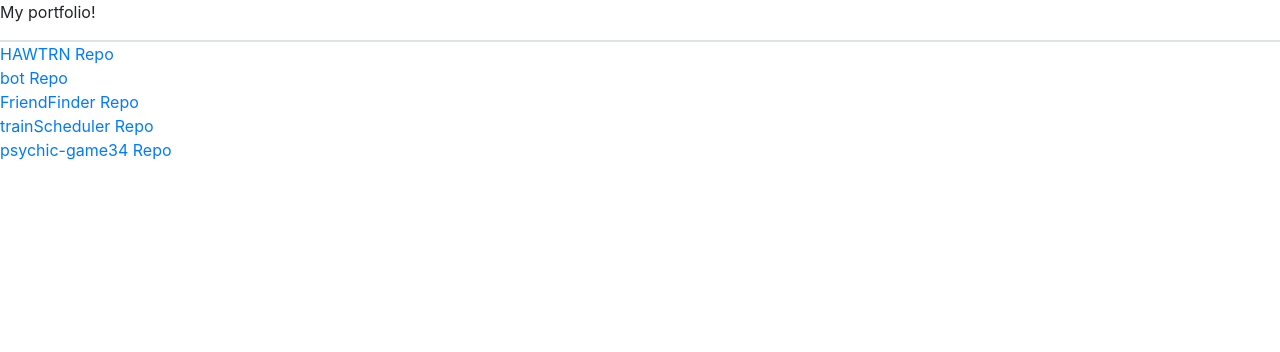
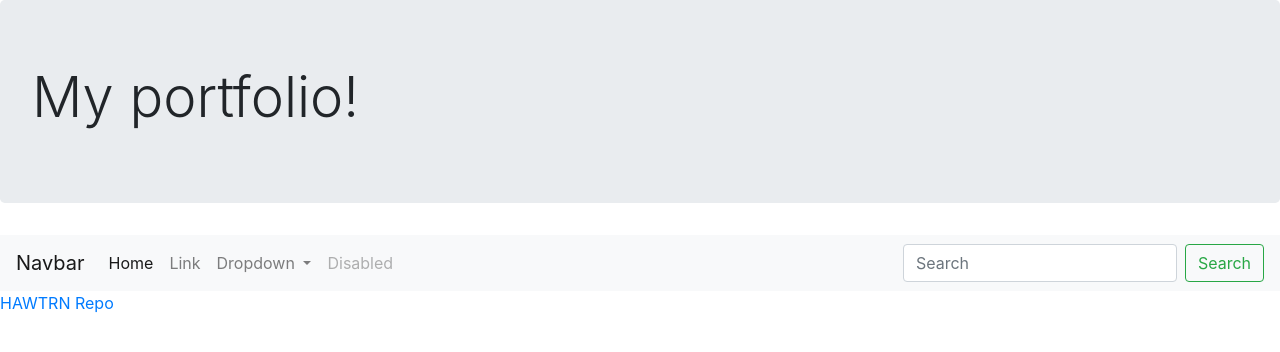
Before and after one commit to sidrobinson/Responsiveness-Assignment, a plain HTML site: page index.html in a window 1280 px wide. Drawn offline with nearby package versions, Linux system fonts and the light colour scheme.

Commit message:
Add files via upload

```diff
--- a/index.html
+++ b/index.html
@@ -9,10 +9,48 @@
 <body>
 
     <!-- Title of page -->
-    <p class="head">My portfolio!</p>
+    <div class="jumbotron">
+        <h1 class="display-4">My portfolio!</h1>
+    </div>
 
-    <!-- Creating a div for space/borderlining -->
-    <div class="border"></div>
+    <!-- Nav bar -->
+    <nav class="navbar navbar-expand-lg navbar-light bg-light">
+        <a class="navbar-brand" href="#">Navbar</a>
+        <button class="navbar-toggler" type="button" data-toggle="collapse" data-target="#navbarSupportedContent"
+            aria-controls="navbarSupportedContent" aria-expanded="false" aria-label="Toggle navigation">
+            <span class="navbar-toggler-icon"></span>
+        </button>
+
+        <div class="collapse navbar-collapse" id="navbarSupportedContent">
+            <ul class="navbar-nav mr-auto">
+                <li class="nav-item active">
+                    <a class="nav-link" href="#">Home <span class="sr-only">(current)</span></a>
+                </li>
+                <li class="nav-item">
+                    <a class="nav-link" href="#">Link</a>
+                </li>
+                <li class="nav-item dropdown">
+                    <a class="nav-link dropdown-toggle" href="#" id="navbarDropdown" role="button"
+                        data-toggle="dropdown" aria-haspopup="true" aria-expanded="false">
+                        Dropdown
+                    </a>
+                    <div class="dropdown-menu" aria-labelledby="navbarDropdown">
+                        <a class="dropdown-item" href="#">Action</a>
+                        <a class="dropdown-item" href="#">Another action</a>
+                        <div class="dropdown-divider"></div>
+                        <a class="dropdown-item" href="#">Something else here</a>
+                    </div>
+                </li>
+                <li class="nav-item">
+                    <a class="nav-link disabled" href="#" tabindex="-1" aria-disabled="true">Disabled</a>
+                </li>
+            </ul>
+            <form class="form-inline my-2 my-lg-0">
+                <input class="form-control mr-sm-2" type="search" placeholder="Search" aria-label="Search">
+                <button class="btn btn-outline-success my-2 my-sm-0" type="submit">Search</button>
+            </form>
+        </div>
+    </nav>
 
 
     <!-- Links to github -->
@@ -20,23 +58,6 @@
         <a class="section1" href="https://github.com/sidrobinson/HAWTRN">HAWTRN Repo</a>
     </div>
 
-
-    <div class="section2">
-        <a class="section2" href="https://github.com/annasylvester/breaksover-bot">bot Repo</a>
-    </div>
-
-    <div class="section3">
-        <a class="section3" href="https://github.com/sidrobinson/FriendFinder">FriendFinder Repo</a>
-    </div>
-
-    <div class="section4">
-        <a class="section4" href="https://github.com/sidrobinson/trainScheduler">trainScheduler Repo</a>
-    </div>
-
-    <div class="section5">
-        <a class="section5" href="https://github.com/sidrobinson/psychic-game34">psychic-game34 Repo</a>
-    </div>
-
 </body>
 
 </html>
```
